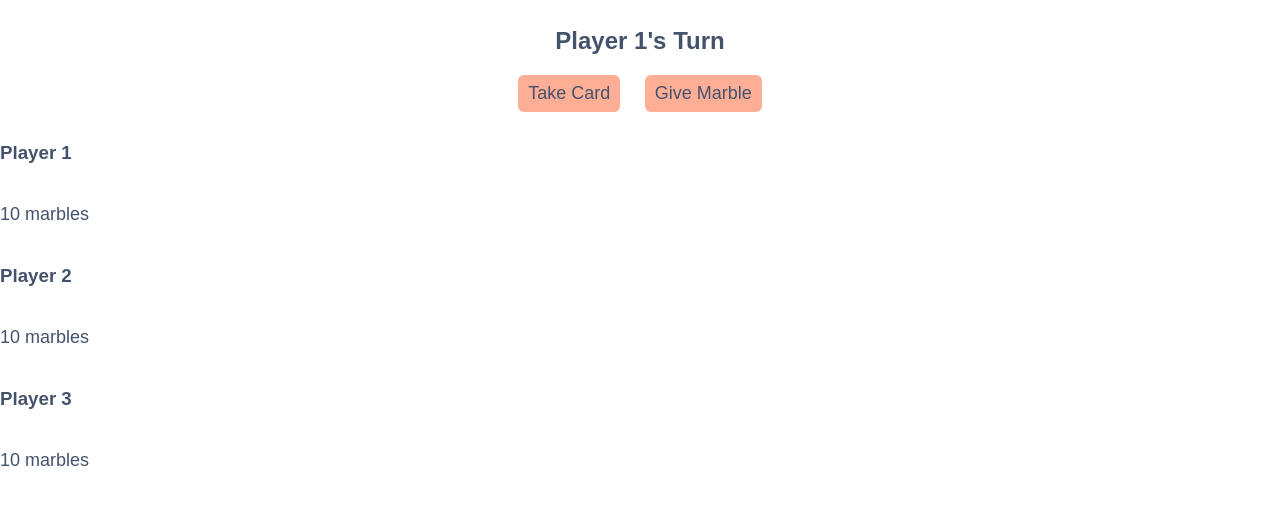
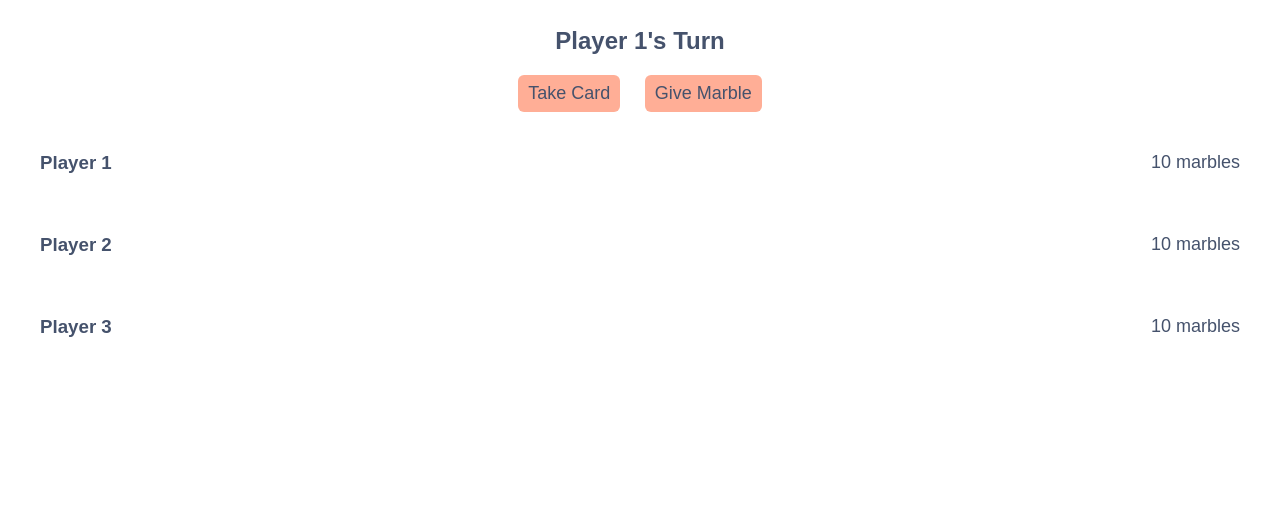
Before and after one commit to tanwsc/NoThanksProject, a plain HTML site: page index.html in a window 1280 px wide. Both pictures are taken after a click on the button "Yes, please!". Shown: the part 343-848 px from the top of the page. After the commit the page ends 800 px from the top, so only its background shows below. Drawn offline with nearby package versions, Linux system fonts and the light colour scheme.

Commit message:
minor changes to class names

```diff
--- a/index.html
+++ b/index.html
@@ -14,17 +14,21 @@
     <div class="intro-container">
       <div class="intro">
         <h2>Welcome to No Thanks!</h2>
-        <p>This is a 3-player game with the objective of scoring the lowest points.</p>
+        <p>
+          This is a 3-player game with the objective of scoring the lowest
+          points.
+        </p>
         <p>
           There is a deck of 25 cards, each with a value ranging from 1 to 35.
-          Every player begins with 10 marbles. The game starts with a card played
-          from the deck. Each player is given the option to take the card, or to
-          give a marble.
+          Every player begins with 10 marbles. The game starts with a card
+          played from the deck. Each player is given the option to take the
+          card, or to give a marble.
         </p>
         <p>
-          If a player decides to give a marble, it will accumulate in the marble pool. If
-          a player decides to take a card, they take with them all the marbles
-          in the pool, adding to their current number of marbles.
+          If a player decides to give a marble, it will accumulate in the marble
+          pool. If a player decides to take a card, they take with them all the
+          marbles in the pool, adding to their current number of marbles. The
+          game ends when all cards in the deck are drawn.
         </p>
         <p>
           Scores are tabulated by totalling the value of each card. If cards of
@@ -52,30 +56,30 @@
         <button id="take">Take Card</button>
         <button id="give">Give Marble</button>
       </div>
-      <div class="player-container">
+      <div class="player-box">
         <div id="player-hand">
           <h3>Player 1</h3>
           <ul></ul>
         </div>
-        <div id="player-marble">
+        <div class='marble' id="player-marble">
           <p></p>
         </div>
       </div>
-      <div class="computer-container">
+      <div class="player-box">
         <div id="computer-hand">
           <h3>Player 2</h3>
           <ul></ul>
         </div>
-        <div id="computer-marble">
+        <div class='marble' id="computer-marble">
           <p></p>
         </div>
       </div>
-      <div class="alien-container">
+      <div class="player-box">
         <div id="alien-hand">
           <h3>Player 3</h3>
           <ul></ul>
         </div>
-        <div id="alien-marble">
+        <div class='marble' id="alien-marble">
           <p></p>
         </div>
       </div>
```
